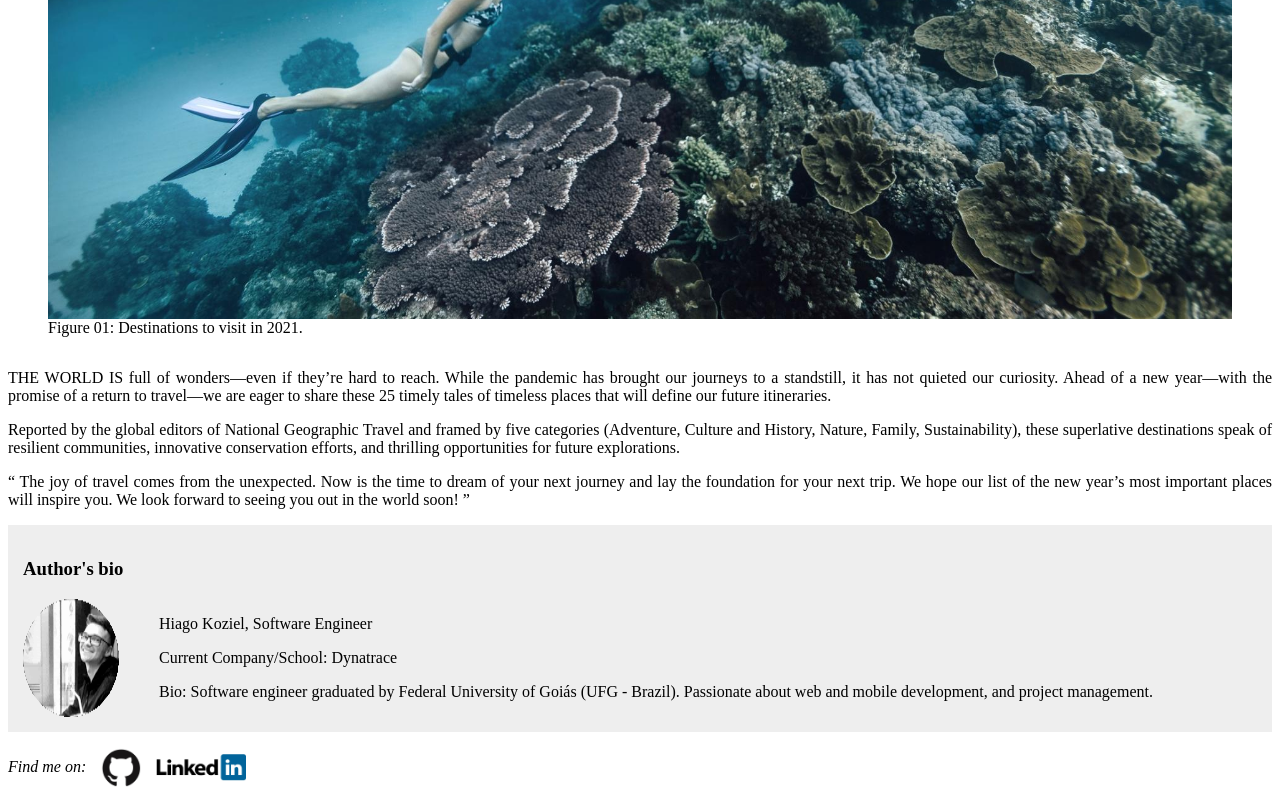
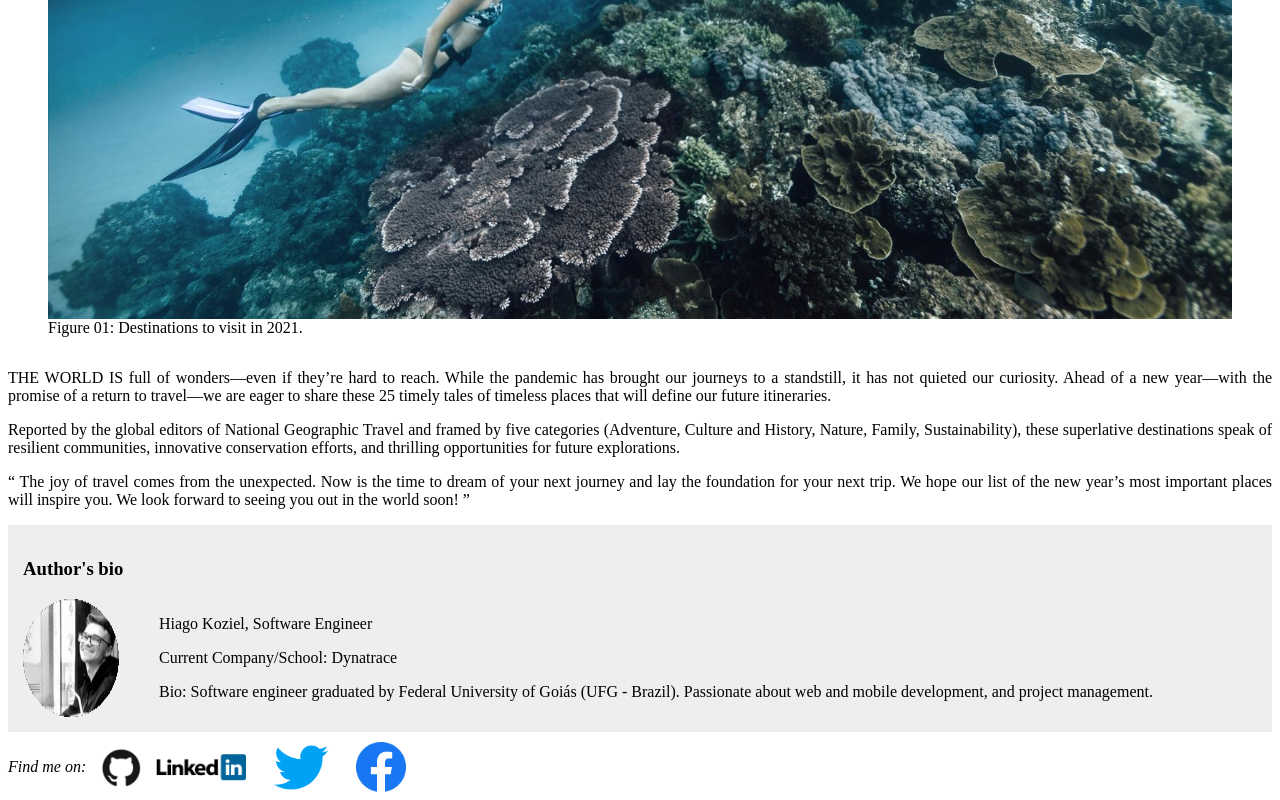
Before and after one commit to koziel101/Udacity-Front-End-Web-Developer, a plain HTML site: page Project 1 CSS and HTML/monthlyArticle.html in a window 1280 px wide. Shown: the part 551-1351 px from the top of the page. Drawn offline with Linux system fonts and the light colour scheme.

Commit message:
Updating footer from monthly article]

```diff
--- a/Project 1 CSS and HTML/CSS/monthlyArticle.css
+++ b/Project 1 CSS and HTML/CSS/monthlyArticle.css
@@ -99,6 +99,16 @@ footer p {
   height: auto;
 }
 
+#twitter__logo {
+  width: 80px;
+  height: auto;
+}
+
+#fb__logo {
+  width: 50px;
+  height: auto;
+}
+
 @media (min-width: 700px) and (max-width: 1100px) {
   #avatar__image {
     margin-right: 40px;
--- a/Project 1 CSS and HTML/monthlyArticle.html
+++ b/Project 1 CSS and HTML/monthlyArticle.html
@@ -60,6 +60,12 @@
             <a href="https://linkedin.com/in/koziel101" class="footer__item">
                 <img src="images/logo-linkedin.jpg" alt="linkedin" id="linkedin__logo">
             </a>
+            <a href="https://twitter.com/hiagokoziel" class="footer__item">
+                <img src="images/logo-twitter.png" alt="twitter" id="twitter__logo">
+            </a>
+            <a href="https://www.facebook.com/koziel101" class="footer__item">
+                <img src="images/logo-fb.png" alt="facebook" id="fb__logo">
+            </a>
         </footer>
     </main>
 </body>
```
